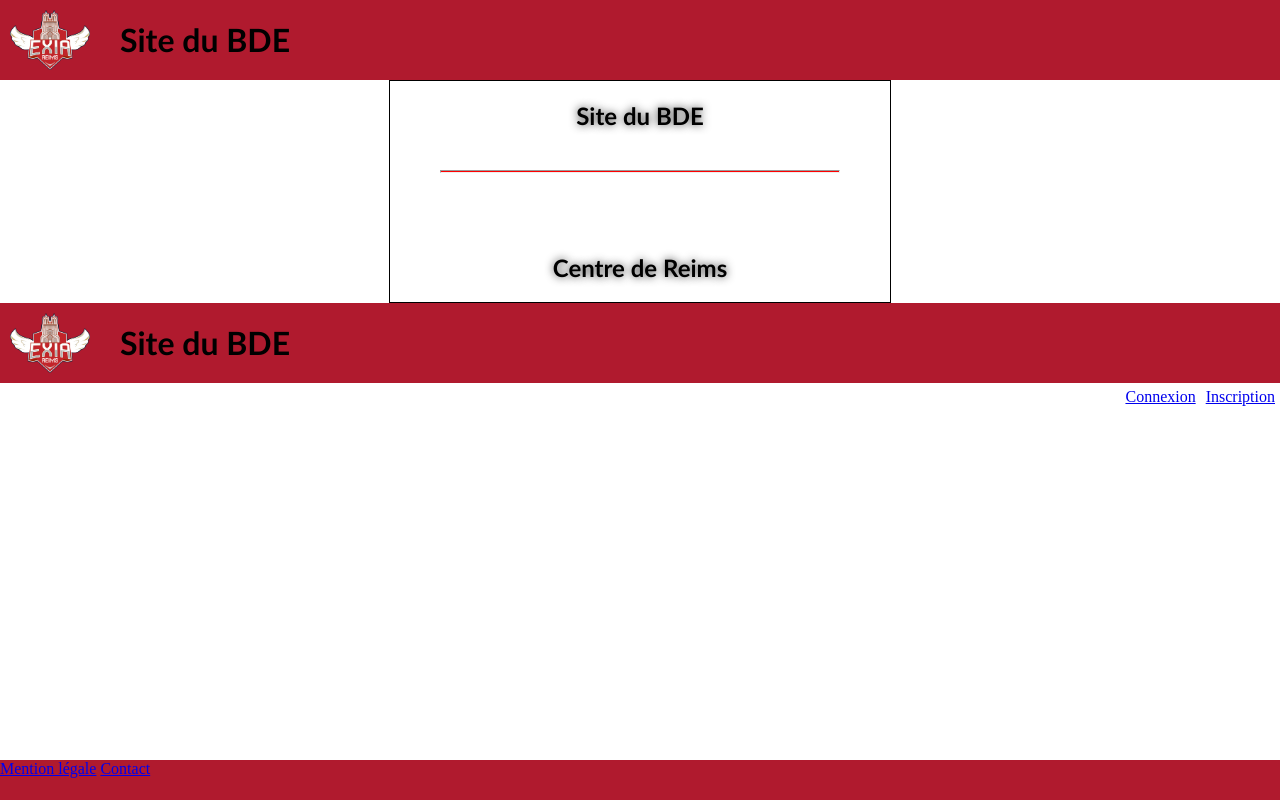
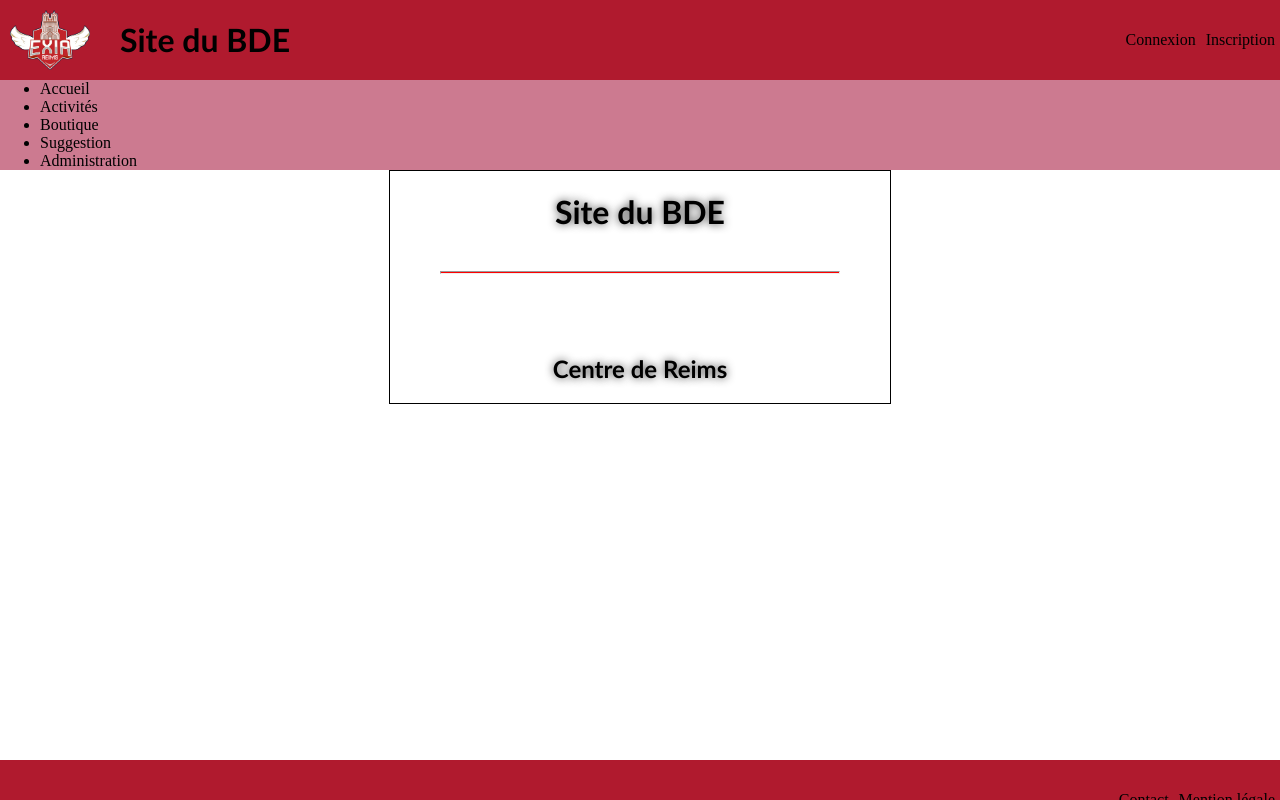
Before and after one commit to MaxenceDy/BWDEEB, a PHP site: page / in a window 1280 px wide. Run offline with PHP 8.4, Linux system fonts and the light colour scheme.

Commit message:
la merde

```diff
--- a/header.php
+++ b/header.php
@@ -1,8 +1,17 @@
 <header>
-    <img src="Images/Logo.png" alt="logo" id="logoHeader">
-    <h1 id="titreHeader">Site du BDE</h1>
-
     <a href="Inscription.php">Inscription</a>
     <a href="Connexion.php">Connexion</a>
 
+    <img src="Images/Logo.png" alt="logo" id="logoHeader">
+    <h1 id="titreHeader">Site du BDE</h1>
 </header>
+
+<nav>
+    <ul>
+        <li>Accueil</li>
+        <li>Activités</li>
+        <li>Boutique</li>
+        <li>Suggestion</li>
+        <li>Administration</li>
+    </ul>
+</nav>
--- a/index.php
+++ b/index.php
@@ -7,20 +7,14 @@
   </head>
 
   <body>
-    <header>
-        <img src="Images/Logo.png" alt="logo" id="logoHeader">
-        <h1 id="titreHeader">Site du BDE</h1>
-    </header>
 
-    <nav class= "texte-index">
+    <?php include('header.php'); ?>
+
+    <div class= "texte-index">
       <h1 id="BDE">Site du BDE</h1>
       <hr></hr>
       <h2>Centre de Reims</h2>
-    </nav>
-
-    <footer>
-    </footer>
-    <?php include('header.php'); ?>
+    </div>
 
 
     <?php include 'footer.php'; ?>
--- a/style.css
+++ b/style.css
@@ -36,11 +36,20 @@
     background-color: #B01A2E;
 }
 
-header a
+header a, footer a
 {
     float: right;
     padding: 5px;
+    color: black;
+    text-decoration: none;
+    line-height: 70px;
 }
+
+a:hover
+{
+    background-color: #FF8094;
+}
+
 .texte-index{
     text-align: center;
     margin: 0 auto;
@@ -72,3 +81,14 @@
     color: #F00;
     background-color: #F00;
 }
+
+nav
+{
+    background-color: #CC7A90;
+    margin: 0;
+}
+
+nav ul
+{
+    margin: 0;
+}
```
